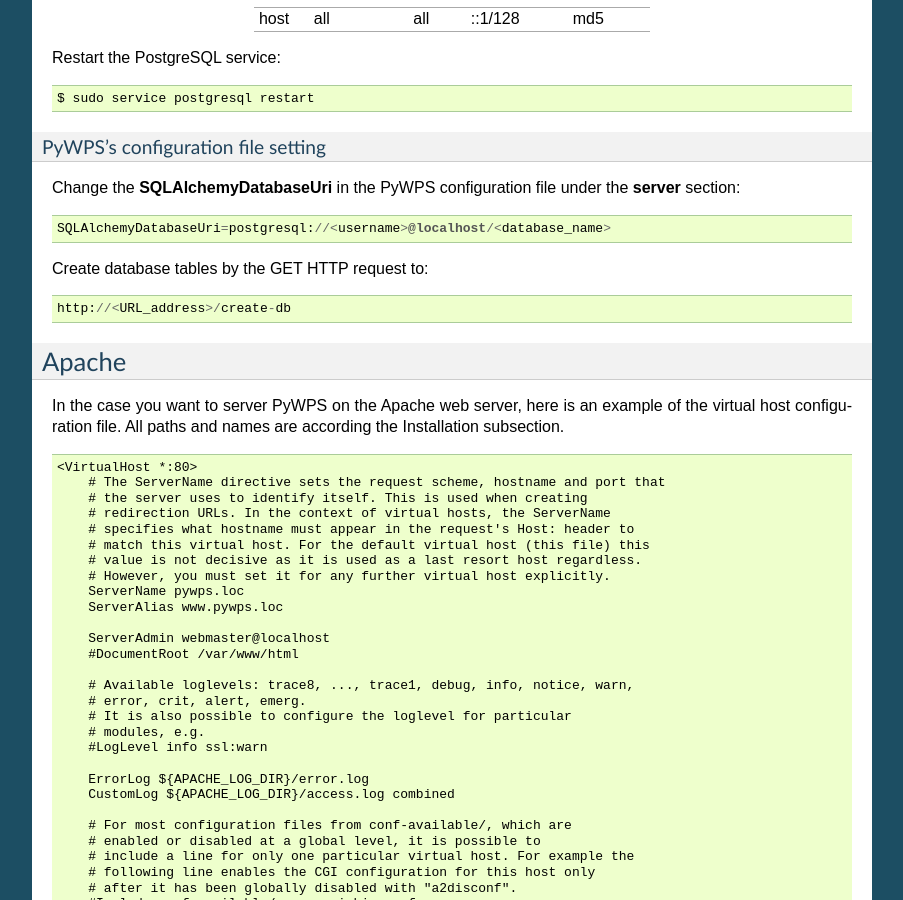
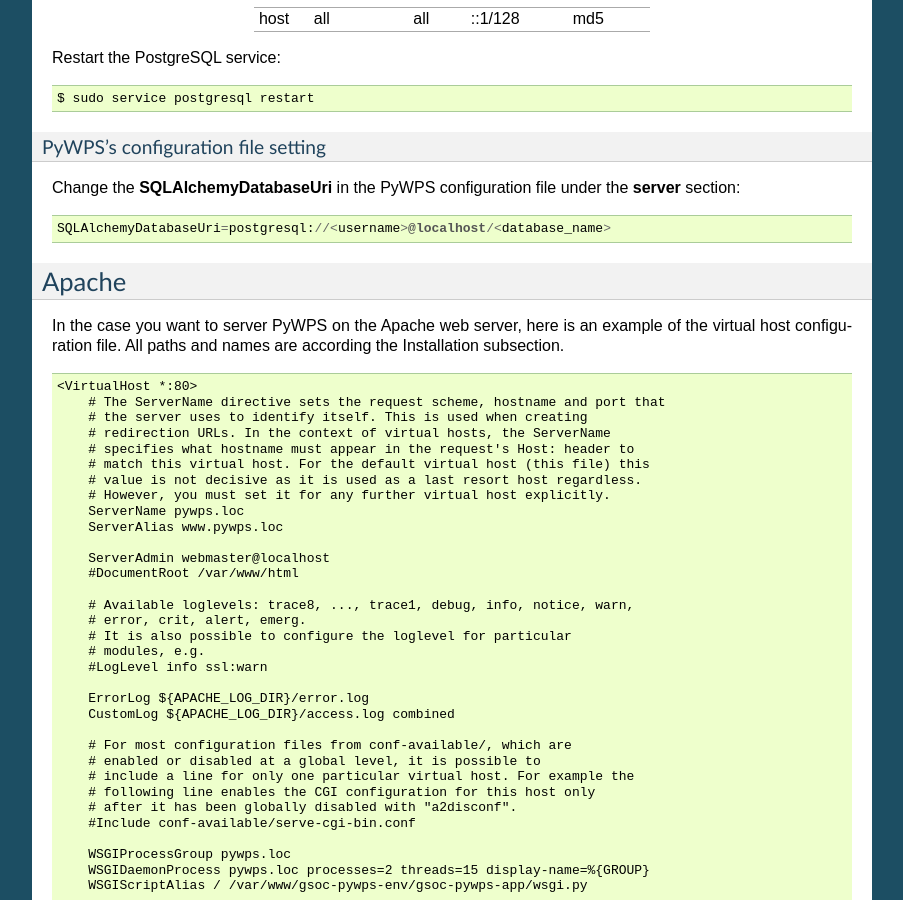
Before and after one commit to geopython/pywps, a Sphinx documentation site: the page built from docs/install.rst, in a window 1280 px wide and 900 px high, scrolled down 2750 px. Shown: the whole window, without its empty margins (198-1101 px from the left). Built offline with Sphinx 7.4.7, drawn with Linux system fonts in a browser that asks for light colours.

Commit message:
alter install docs - no need to manualy create tablesa

```diff
--- a/docs/install.rst
+++ b/docs/install.rst
@@ -158,10 +158,6 @@
 
    SQLAlchemyDatabaseUri=postgresql://<username>@localhost/<database_name>
 
-Create database tables by the GET HTTP request to::
-
-   http://<URL_address>/create-db
-
 
 Apache
 ======
```
